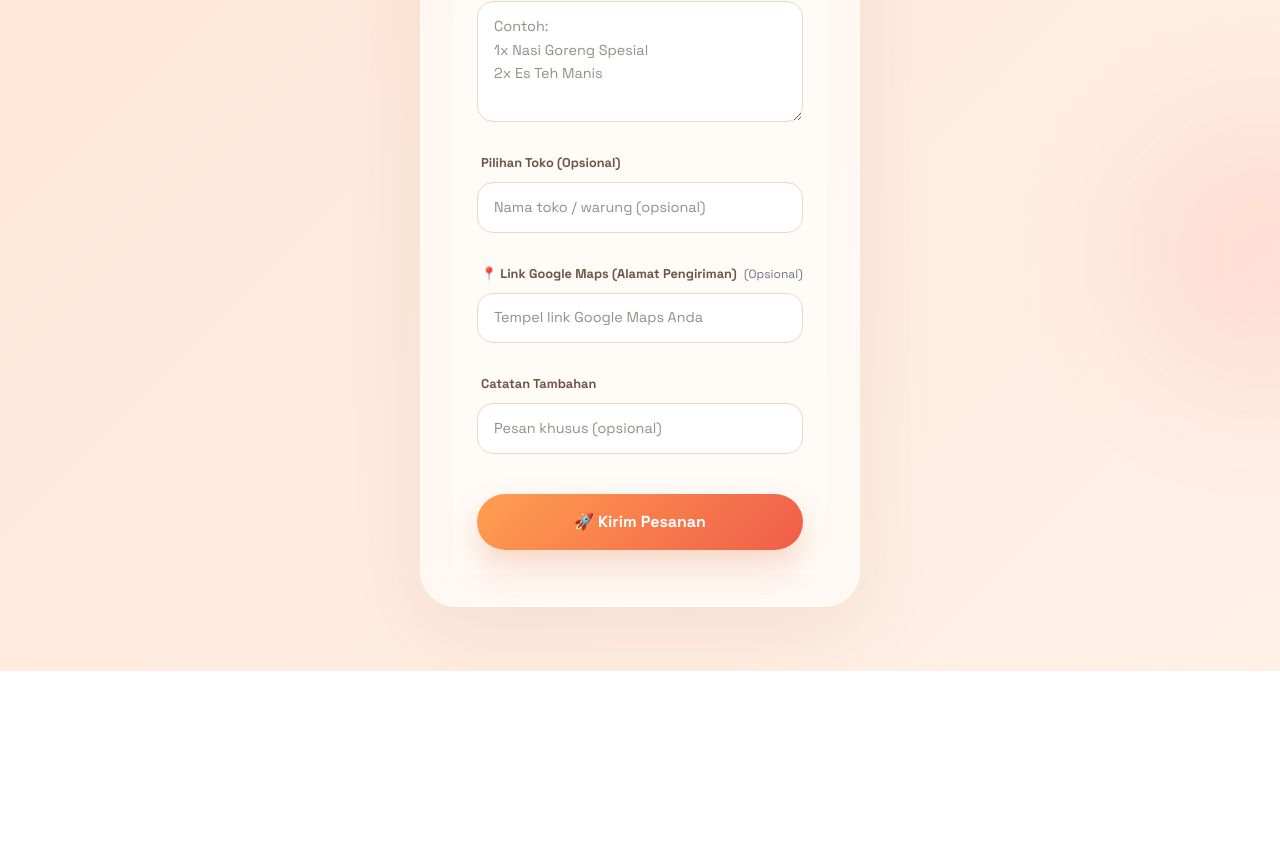
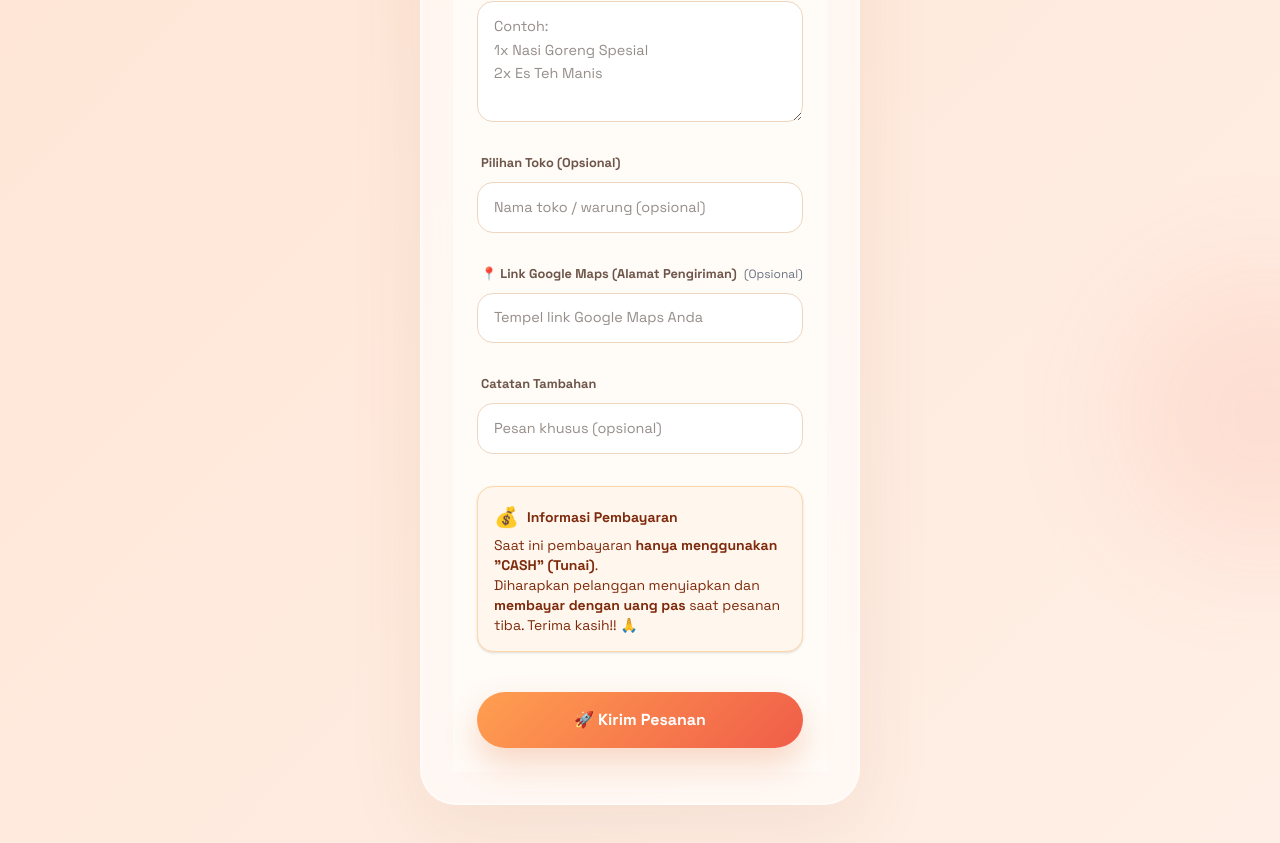
Before and after one commit to ochikun007/jastipku, a Next.js app: page /pesan in a window 1280 px wide. Shown: the part 681-1524 px from the top of the page. Before the commit the page ends 1352 px from the top, so only its background shows below. Built offline with nearby package versions, Linux system fonts and the light colour scheme; no server answers.

Commit message:
feat: Add accepted tracking status, add WA buttons, and add payment notice

```diff
--- a/src/app/order/[code]/page.tsx
+++ b/src/app/order/[code]/page.tsx
@@ -9,6 +9,7 @@ import { motion } from "framer-motion";
 /* ─── Tracking Steps Definition ─── */
 const TRACKING_STEPS: { key: TrackingStatus; label: string; icon: string }[] = [
   { key: "pending", label: "Pesanan Dibuat", icon: "📝" },
+  { key: "accepted", label: "Pesanan Diterima", icon: "🤝" },
   { key: "heading_to_store", label: "Jastip Menuju Lokasi Pesanan", icon: "🛵" },
   { key: "picking_up", label: "Jastip Mengambil Pesanan", icon: "🛒" },
   { key: "ready_to_deliver", label: "Pesanan Siap Antar", icon: "📦" },
@@ -147,6 +148,14 @@ function OrderForm({ code, onSubmitted }: { code: string; onSubmitted: (req: Ord
                 placeholder="Pesan khusus (opsional)"
                 className="order-form-input"
               />
+            </motion.div>
+
+            <motion.div variants={{ hidden: { opacity: 0, y: 15 }, visible: { opacity: 1, y: 0 } }} className="p-4 bg-orange-50 border border-orange-200 rounded-2xl mb-4 text-sm text-orange-900 shadow-sm">
+              <p className="font-bold flex items-center gap-2 mb-1">
+                <span className="text-xl">💰</span> Informasi Pembayaran
+              </p>
+              <p>Saat ini pembayaran <strong>hanya menggunakan "CASH" (Tunai)</strong>.</p>
+              <p>Diharapkan pelanggan menyiapkan dan <strong>membayar dengan uang pas</strong> saat pesanan tiba. Terima kasih!! 🙏</p>
             </motion.div>
 
             <motion.button
--- a/src/app/pesan/page.tsx
+++ b/src/app/pesan/page.tsx
@@ -134,6 +134,14 @@ export default function PublicOrderPage() {
               />
             </motion.div>
 
+            <motion.div variants={{ hidden: { opacity: 0, y: 15 }, visible: { opacity: 1, y: 0 } }} className="p-4 bg-orange-50 border border-orange-200 rounded-2xl mb-4 text-sm text-orange-900 shadow-sm">
+              <p className="font-bold flex items-center gap-2 mb-1">
+                <span className="text-xl">💰</span> Informasi Pembayaran
+              </p>
+              <p>Saat ini pembayaran <strong>hanya menggunakan "CASH" (Tunai)</strong>.</p>
+              <p>Diharapkan pelanggan menyiapkan dan <strong>membayar dengan uang pas</strong> saat pesanan tiba. Terima kasih!! 🙏</p>
+            </motion.div>
+
             <motion.button
               whileHover={{ scale: 1.02 }}
               whileTap={{ scale: 0.98 }}
--- a/src/components/mobile-dashboard.tsx
+++ b/src/components/mobile-dashboard.tsx
@@ -548,6 +548,7 @@ export function MobileDashboard() {
 
   const TRACKING_OPTIONS: { key: TrackingStatus; label: string }[] = [
     { key: "pending", label: "Pesanan Dibuat" },
+    { key: "accepted", label: "Pesanan Diterima" },
     { key: "heading_to_store", label: "Menuju Toko" },
     { key: "picking_up", label: "Mengambil Pesanan" },
     { key: "ready_to_deliver", label: "Siap Antar" },
@@ -788,8 +789,18 @@ export function MobileDashboard() {
                     <div className="mt-3 flex gap-2">
                       <button
                         type="button"
+                        onClick={() => {
+                          const waLink = `https://wa.me/${req.customer_phone ? req.customer_phone.replace(/^0/, "62") : ""}?text=${encodeURIComponent(`Halo ${req.customer_name}, saya dari Jstipku. Ada pesanan yang ingin saya konfirmasi.`)}`;
+                          window.open(waLink, "_blank");
+                        }}
+                        className="rounded-full bg-emerald-500 px-4 py-2.5 text-sm font-semibold text-white transition hover:bg-emerald-600 text-center flex-1"
+                      >
+                        Hubungi via WA
+                      </button>
+                      <button
+                        type="button"
                         onClick={() => handleProcessRequest(req)}
-                        className="flex-1 rounded-full bg-[#2d1d14] px-4 py-2.5 text-sm font-semibold text-white transition hover:bg-[#1e140e] text-center"
+                        className="flex-[1.5] rounded-full bg-[#2d1d14] px-4 py-2.5 text-sm font-semibold text-white transition hover:bg-[#1e140e] text-center"
                       >
                         Proses Order Ini
                       </button>
@@ -957,7 +968,7 @@ export function MobileDashboard() {
                           className="rounded-full bg-emerald-500 px-4 py-2 text-sm font-semibold text-white transition hover:bg-emerald-600 text-center flex items-center justify-center gap-2"
                         >
                           <svg viewBox="0 0 24 24" fill="currentColor" className="w-4 h-4"><path d="M17.472 14.382c-.297-.149-1.758-.867-2.03-.967-.273-.099-.471-.148-.67.15-.197.297-.767.966-.94 1.164-.173.199-.347.223-.644.075-.297-.15-1.255-.463-2.39-1.475-.883-.788-1.48-1.761-1.653-2.059-.173-.297-.018-.458.13-.606.134-.133.298-.347.446-.52.149-.174.198-.298.298-.497.099-.198.05-.371-.025-.52-.075-.149-.669-1.612-.916-2.207-.242-.579-.487-.5-.669-.51h-.57c-.198 0-.52.074-.792.372-.272.297-1.04 1.016-1.04 2.479 0 1.462 1.065 2.875 1.213 3.074.149.198 2.096 3.2 5.077 4.487.709.306 1.262.489 1.694.625.712.227 1.36.195 1.871.118.571-.085 1.758-.719 2.006-1.413.248-.694.248-1.289.173-1.413-.074-.124-.272-.198-.57-.347m-5.421 7.403h-.004a9.87 9.87 0 01-5.031-1.378l-.361-.214-3.741.982.998-3.648-.235-.374a9.86 9.86 0 01-1.51-5.26c.001-5.45 4.436-9.884 9.888-9.884 2.64 0 5.122 1.03 6.988 2.898a9.825 9.825 0 012.893 6.994c-.003 5.45-4.437 9.884-9.885 9.884m8.413-18.297A11.815 11.815 0 0012.05 0C5.495 0 .16 5.335.157 11.892c0 2.096.547 4.142 1.588 5.945L.057 24l6.305-1.654a11.882 11.882 0 005.683 1.448h.005c6.554 0 11.89-5.335 11.893-11.893a11.821 11.821 0 00-3.48-8.413z"/></svg>
-                          Kirim WA
+                          Hubungi Pelanggan
                         </button>
                         <div className="flex gap-2">
                           <button
--- a/src/lib/types.ts
+++ b/src/lib/types.ts
@@ -101,6 +101,7 @@ export type CreateLedgerInput = {
 export type TrackingStatus =
   | "waiting"
   | "pending"
+  | "accepted"
   | "heading_to_store"
   | "picking_up"
   | "ready_to_deliver"
```
